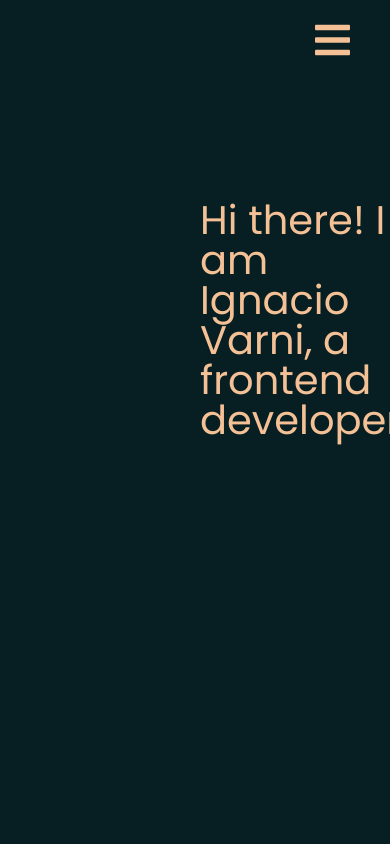
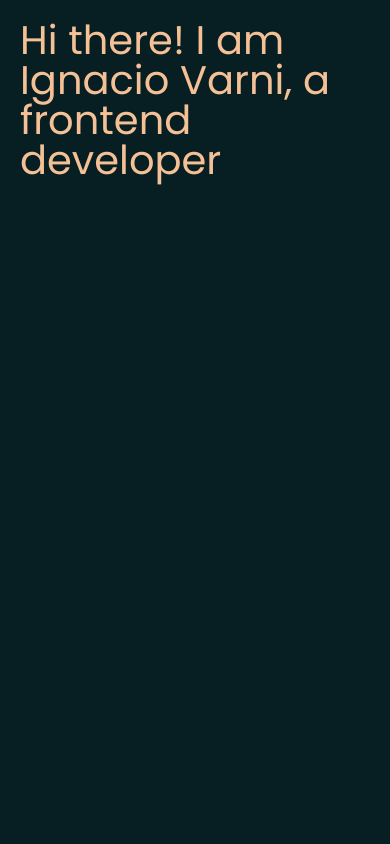
Before and after one commit to NachoVarni/portfolio-varni, a Next.js app: page / in a window 390 px wide. Shown: the top 844 px of the page. Built offline with nearby package versions, Linux system fonts and the light colour scheme.

Commit message:
responsive

```diff
--- a/components/Hero/Hero.module.scss
+++ b/components/Hero/Hero.module.scss
@@ -2,6 +2,7 @@
   background-color: var(--dark-blue);
   color: #f4c095;
   font-family: "Poppins", sans-serif;
+  width: 100%;
 
   .hero {
     background-color: var(--color-background);
@@ -15,6 +16,11 @@
     font-size: 4rem;
     left: 200px;
     top: 200px;
+
+    @media (max-width: 812px) {
+      left: 20px;
+      top: 20px;
+    }
   }
 
   .menu {
--- a/components/Hero/index.js
+++ b/components/Hero/index.js
@@ -17,7 +17,7 @@ function Hero() {
 
   return (
     <div className={styles.main} id="menu">
-      <Navbar showMenu={showMenu} showOptions={showOptions} />
+      {/* <Navbar showMenu={showMenu} showOptions={showOptions} /> */}
       <div className={styles.hero}>
         <div
           id="presentation"
--- a/styles/Home.module.css
+++ b/styles/Home.module.css
@@ -1,5 +1,3 @@
 .main {
-  background-color: rgb(17, 16, 16);
-  min-width: 100vw;
-  min-height: 100vh;
+  width: 100%;
 }
```
